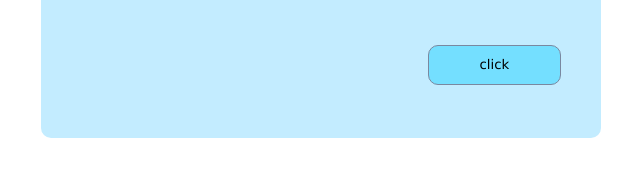
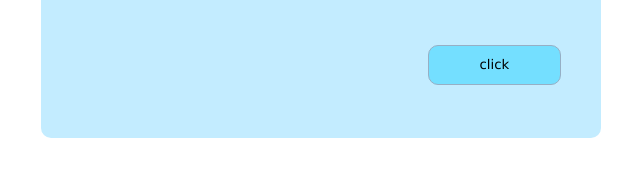
Before and after one commit to JetaaF/Regex, a plain HTML site: page detyre2.html in a window 1280 px wide. Shown: the part 510-686 px from the top of the page, 607-1247 px from the left. Drawn offline with Linux system fonts and the light colour scheme.

Commit message:
Update detyre2.css

```diff
--- a/detyre2.css
+++ b/detyre2.css
@@ -57,7 +57,7 @@ button {
     top: 23em;
     left: 29em;
     background-color: rgb(116, 223, 255);
-    border: 1px solid rgb(122, 136, 160);
+    border: 1px solid rgb(150, 175, 197);
     position: absolute;
     /* box-shadow: 5px 10px 20px 5px rgb(190, 196, 202); */
     font-family: 'Lucida Sans', 'Lucida Sans Regular', 'Lucida Grande', 'Lucida Sans Unicode', Geneva, Verdana, sans-serif;
```
